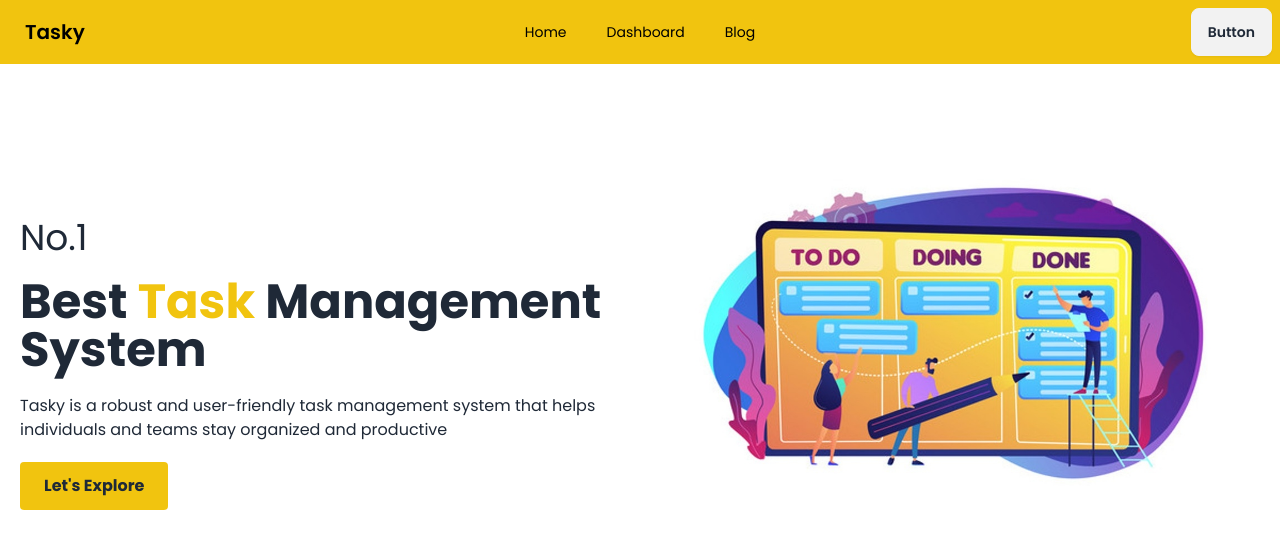
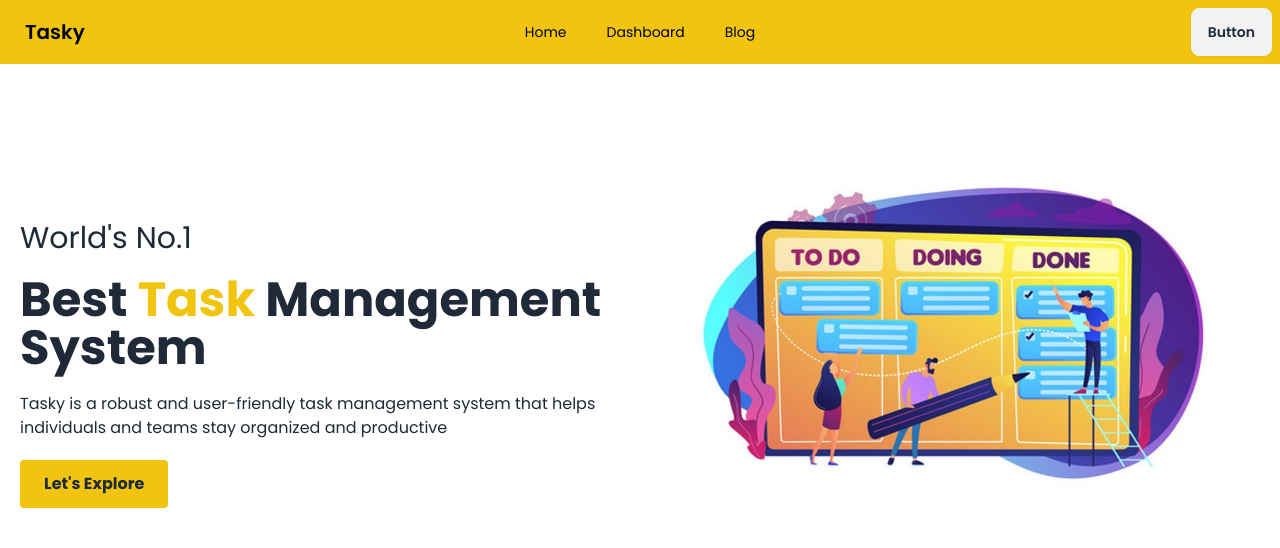
Before and after one commit to sakibhossain22/tasky-client, a React (Vite) app: page / in a window 1280 px wide. Shown: the top 548 px of the page. Built offline with nearby package versions, Linux system fonts and the light colour scheme.

Commit message:
banner added

```diff
--- a/src/components/Home/Banner/Banner.jsx
+++ b/src/components/Home/Banner/Banner.jsx
@@ -5,7 +5,7 @@
         <div className='bg-white mx-5'>
             <div className='flex  gap-10 items-center justify-between'>
                 <div className='w-1/2 flex flex-col gap-5'>
-                    <p className='text-4xl'>No.1</p>
+                    <p className='text-3xl'>World's No.1</p>
                     <h1 className='text-5xl font-bold '>Best <span className='text-[#f1c40f]'>Task</span> Management System</h1>
                     <p>Tasky is a robust and user-friendly task management system that helps individuals and teams stay organized and productive</p>
                     <Link>
```
